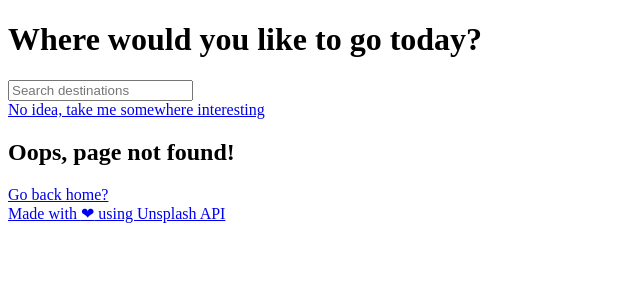
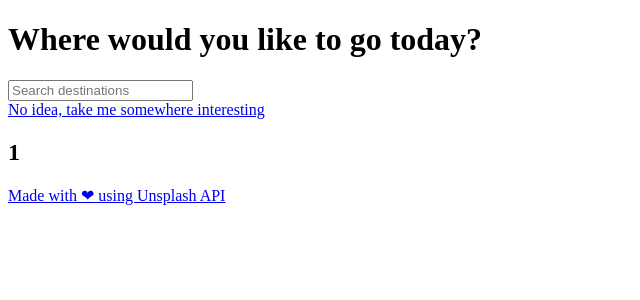
Before and after one commit to wolfpilot/Traveller, a React app: page /search/1 in a window 1280 px wide. Before the commit this address had no page. Shown: the top 300 px of the page, without its empty margins (0-640 px from the left). Built offline with nearby package versions, Linux system fonts and the light colour scheme; what unsplash-js would draw is missing.

Commit message:
Improve app structure and add Search Page

```diff
--- a/package.json
+++ b/package.json
@@ -38,6 +38,7 @@
     "history": "^4.6.1",
     "lodash": "^4.17.4",
     "node-sass": "^4.5.2",
+    "prop-types": "^15.5.8",
     "react": "^15.5.4",
     "react-dom": "^15.5.4",
     "react-hot-loader": "^1.3.1",
--- a/src/routes/App.js
+++ b/src/components/App.js
@@ -1,6 +1,11 @@
 import React, { Component } from 'react';
+import PropTypes from 'prop-types';
 
 export default class App extends Component {
+	constructor(props) {
+		super(props);
+	}
+
 	render() {
 		return (
 			<div>
--- a/src/components/Layout/Header.js
+++ b/src/components/Layout/Header.js
@@ -1,19 +1,29 @@
 import _ from 'lodash';
 import React, { Component } from 'react';
+import PropTypes from 'prop-types';
 import { Link } from 'react-router-dom';
 import history from '../../routes/history';
 
 import SearchBar from '../SearchBar';
 
 class Header extends Component {
+	static contextTypes = {
+		router: PropTypes.object,
+	};
+
 	constructor(props) {
 		super(props);
 
+		this.state = { newTerm: '' };
+
 		this.placeholder = "Search destinations";
+
+
 	}
 
 	search(term) {
-		history.push(term ? `/search?term=${term}` : '/');
+		this.setState({ newTerm: term });
+		this.context.router.history.push(term ? `/search/${term}` : '/');
 	}
 
 	render() {
--- a/src/components/SearchBar.js
+++ b/src/components/SearchBar.js
@@ -4,13 +4,6 @@ import { render } from 'react-dom';
 export default class SearchBar extends Component {
 	constructor(props) {
 		super(props);
-
-		this.state = { term: '' };
-	}
-
-	onInputChange(term) {
-		this.setState({term});
-		this.props.onSearchTermChange(term);
 	}
 
 	render() {
@@ -21,7 +14,7 @@ export default class SearchBar extends Component {
 					type="text"
 					value={this.props.term}
 					placeholder={this.props.placeholder}
-					onChange={e => this.onInputChange(e.target.value)} />
+					onChange={e => this.props.onSearchTermChange(e.target.value)} />
 			</form>
 		);
 	}
--- a/src/index.js
+++ b/src/index.js
@@ -1,11 +1,12 @@
 import React from 'react';
 import { render } from 'react-dom';
-import { BrowserRouter as Router, Route, Link } from 'react-router-dom';
+import { BrowserRouter as Router } from 'react-router-dom';
+import history from './routes/history';
 
 import routes from './routes/index';
 
 render(
-	<Router>
+	<Router history={history}>
 		{routes}
 	</Router>,
 	window.document.getElementById('app')
--- /dev/null
+++ b/src/routes/SearchPage/index.js
@@ -0,0 +1,33 @@
+import React, { Component } from 'react';
+import { render } from 'react-dom';
+
+export default class SearchPage extends Component {
+	constructor(props) {
+		super(props);
+
+		this.state = {
+			searchTerm: ''
+		}
+	}
+
+	componentDidMount() {
+		// Compute state from props
+		this.setState({ searchTerm: this.props.match.params.term })
+
+	}
+
+	componentWillReceiveProps(nextProps) {
+
+		this.setState({ searchTerm: nextProps.match.params.term })
+
+	}
+
+	render() {
+		return (
+			<div className="container container--padded">
+				<h2>{this.state.searchTerm}</h2>
+			</div>
+		);
+	}
+
+}
--- a/src/routes/index.js
+++ b/src/routes/index.js
@@ -1,29 +1,25 @@
 import React from 'react';
-import { render } from 'react-dom';
-import { BrowserRouter as Router, Switch, Route } from 'react-router-dom';
-import history from './history';
+import { Switch, Route } from 'react-router-dom';
 
-import App from './App';
+import App from '../components/App';
 import HomePage from './HomePage';
 import DestinationsPage from './DestinationsPage';
+import SearchPage from './SearchPage';
 import NotFoundPage from './NotFoundPage';
 
 import { Header, Footer } from '../components/Layout';
 
 export default (
-
-	<Router history={history}>
 	<App>
 		<Header />
 		<main className="main">
 			<Switch>
 				<Route exact={true} path="/" component={HomePage} />
 				<Route path="/destinations" component={DestinationsPage} />
+				<Route path="/search/:term" component={SearchPage} />
 				<Route component={NotFoundPage} />
 			</Switch>
 		</main>
 		<Footer />
 	</App>
-	</Router>
-
 );
```
Also changed, not shown: 1 other file (tests, documents, lock files or other folders). Lines whose indentation alone changed are shown as unchanged.
